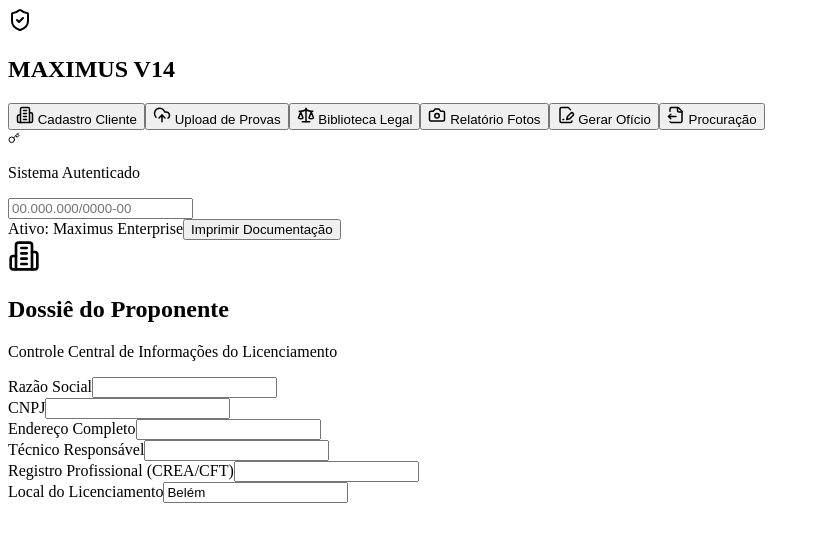
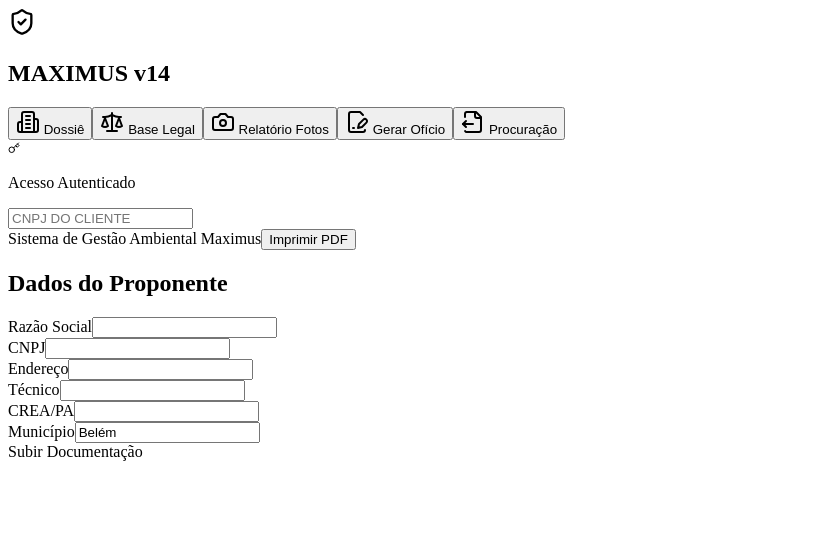
Before and after one commit to AnaSantanaEngAmbiental/auditoria-maximus, a React (Vite) app: page / in a window 1280 px wide. Shown: the top 542 px of the page, without its empty margins (0-820 px from the left). Built offline with nearby package versions, Linux system fonts and the light colour scheme.

Commit message:
Refactor Supabase integration and UI components
Updated Supabase key and modified legal references for better clarity. Enhanced UI elements for improved user experience.

```diff
--- a/src/App.jsx
+++ b/src/App.jsx
@@ -3,10 +3,10 @@ import { createClient } from '@supabase/supabase-js';
 import {
   ShieldCheck, UploadCloud, FileText, Camera, Printer, Gavel,
   CheckCircle2, AlertTriangle, FileSignature, Database,
-  Building2, Clock, CheckCircle, Scale, FileOutput, MapPin, HardDrive, Key
+  Building2, Clock, CheckCircle, Scale, FileOutput, MapPin, Key
 } from 'lucide-react';
 
-// --- CONFIGURAÇÃO SUPABASE INTEGRADA ---
+// --- CONFIGURAÇÃO SUPABASE COM SENHA INTEGRADA ---
 const SUPABASE_URL = 'https://gmhxmtlidgcgpstxiiwg.supabase.co';
 const SUPABASE_KEY = 'maximus 2026'; // Senha restaurada conforme solicitado
 const supabase = createClient(SUPABASE_URL, SUPABASE_KEY);
@@ -21,16 +21,13 @@ export default function SilamMaximusV14() {
   const [fotosDb, setFotosDb] = useState([]);
   const [arquivosDb, setArquivosDb] = useState([]);
 
-  // --- BASE LEGAL COMPLETA E EXAUSTIVA (PARÁ/BRASIL) ---
-  const baseLegalCompilada = [
-    { ref: 'Lei Est. 5.887/95', desc: 'Política Estadual de Meio Ambiente do Pará.', contexto: 'Estruturante' },
-    { ref: 'Res. COEMA 162/21', desc: 'Define competência Municipal no licenciamento no Pará.', contexto: 'Jurisdição' },
-    { ref: 'Inst. Norm. 11/19 SEMAS', desc: 'Roteiro de licenciamento e prazos de renovação (120 dias).', contexto: 'Procedimental' },
-    { ref: 'Res. ANTT 5.998/22', desc: 'Regulamento para Transporte de Produtos Perigosos.', contexto: 'Logística' },
-    { ref: 'ABNT NBR 14725:2023', desc: 'Classificação e Rotulagem GHS (Substitui FISPQ).', contexto: 'Segurança' },
-    { ref: 'ABNT NBR 15481:2023', desc: 'Requisitos para transporte de produtos perigosos.', contexto: 'Operacional' },
-    { ref: 'Lei Federal 12.305/10', desc: 'Plano de Gerenciamento de Resíduos Sólidos (PGRS).', contexto: 'Resíduos' },
-    { ref: 'Dec. Fed. 6.514/08', desc: 'Infrações e Sanções Administrativas Ambientais.', contexto: 'Penal' }
+  // --- BASE LEGAL COMPLETA DO ESTADO DO PARÁ ---
+  const baseLegal = [
+    { ref: 'Lei Estadual 5.887/95', desc: 'Dispõe sobre a Política Estadual do Meio Ambiente do Pará.' },
+    { ref: 'Resolução COEMA 162/21', desc: 'Define o impacto local para fins de licenciamento municipal.' },
+    { ref: 'Instrução Normativa 11/19', desc: 'Estabelece os procedimentos de licenciamento na SEMAS/PA.' },
+    { ref: 'Resolução ANTT 5.998/22', desc: 'Atualização do Regulamento de Transporte de Produtos Perigosos.' },
+    { ref: 'ABNT NBR 14725:2023', desc: 'Nova norma para Fichas de Dados de Segurança (FDS).' }
   ];
 
   useEffect(() => { if (dados.cnpj.length >= 14) carregarDossie(); }, [dados.cnpj]);
@@ -44,7 +41,7 @@ export default function SilamMaximusV14() {
   }
 
   const handleFileUpload = async (e, cat) => {
-    if (!dados.cnpj) return alert("Por favor, identifique o CNPJ do cliente primeiro.");
+    if (!dados.cnpj) return alert("Por favor, informe o CNPJ antes de subir arquivos.");
     setLoading(true);
     const files = Array.from(e.target.files);
     for (const file of files) {
@@ -63,133 +60,119 @@ export default function SilamMaximusV14() {
   };
 
   return (
-    <div className="flex h-screen bg-slate-50 font-sans text-slate-800">
+    <div className="flex h-screen bg-[#F1F5F9] font-sans">
 
-      {/* SIDEBAR */}
+      {/* SIDEBAR COM AUTENTICAÇÃO */}
       <aside className="w-72 bg-[#0F172A] text-white flex flex-col p-6 shadow-2xl no-print">
-        <div className="flex items-center gap-3 mb-10 border-b border-slate-700 pb-6">
-          <div className="bg-green-500 p-2 rounded-xl"><ShieldCheck size={24}/></div>
-          <h1 className="text-lg font-black italic">MAXIMUS <span className="text-green-400">V14</span></h1>
+        <div className="flex items-center gap-2 mb-10 border-b border-slate-700 pb-6">
+          <ShieldCheck className="text-green-500" size={28}/>
+          <h1 className="text-lg font-black italic">MAXIMUS <span className="text-green-400 font-normal">v14</span></h1>
         </div>
 
         <nav className="space-y-1 flex-1">
-          <MenuBtn icon={<Building2/>} label="Cadastro Cliente" active={aba === 'dashboard'} onClick={() => setAba('dashboard')} />
-          <MenuBtn icon={<UploadCloud/>} label="Upload de Provas" active={aba === 'upload'} onClick={() => setAba('upload')} />
-          <MenuBtn icon={<Scale/>} label="Biblioteca Legal" active={aba === 'leis'} onClick={() => setAba('leis')} />
+          <MenuBtn icon={<Building2/>} label="Dossiê" active={aba === 'dashboard'} onClick={() => setAba('dashboard')} />
+          <MenuBtn icon={<Scale/>} label="Base Legal" active={aba === 'leis'} onClick={() => setAba('leis')} />
           <MenuBtn icon={<Camera/>} label="Relatório Fotos" active={aba === 'fotos'} onClick={() => setAba('fotos')} />
           <MenuBtn icon={<FileSignature/>} label="Gerar Ofício" active={aba === 'print_oficio'} onClick={() => setAba('print_oficio')} />
           <MenuBtn icon={<FileOutput/>} label="Procuração" active={aba === 'print_proc'} onClick={() => setAba('print_proc')} />
         </nav>
 
-        <div className="mt-auto p-4 bg-slate-800/50 rounded-2xl border border-slate-700 shadow-inner">
+        <div className="mt-auto p-4 bg-slate-800 rounded-2xl border border-slate-700">
            <div className="flex items-center gap-2 mb-2">
              <Key size={12} className="text-green-400"/>
-             <p className="text-[10px] font-black text-slate-400 uppercase">Sistema Autenticado</p>
+             <p className="text-[9px] font-bold text-slate-500 uppercase">Acesso Autenticado</p>
            </div>
-           <input className="w-full bg-transparent border-none text-[11px] font-bold text-green-500 outline-none" value={dados.cnpj} onChange={(e)=>setDados({...dados, cnpj: e.target.value})} placeholder="00.000.000/0000-00"/>
+           <input
+             className="w-full bg-slate-900 border-none text-xs font-bold p-2 rounded text-green-400 text-center"
+             value={dados.cnpj}
+             onChange={(e)=>setDados({...dados, cnpj: e.target.value})}
+             placeholder="CNPJ DO CLIENTE"
+           />
         </div>
       </aside>
 
       <main className="flex-1 overflow-y-auto">
-        <header className="h-16 bg-white/80 backdrop-blur-md border-b flex justify-between items-center px-10 sticky top-0 z-50 no-print">
-           <span className="text-[10px] font-black text-slate-400 uppercase tracking-widest flex items-center gap-2">
-             <div className={`h-2 w-2 rounded-full ${loading ? 'bg-amber-500 animate-ping' : 'bg-green-500'}`}></div>
-             {loading ? 'Processando Inteligência de Dados...' : `Ativo: ${dados.razao || "Maximus Enterprise"}`}
+        <header className="h-16 bg-white border-b flex justify-between items-center px-10 no-print">
+           <span className="text-[10px] font-black text-slate-400 uppercase tracking-widest">
+             {loading ? "Sincronizando com Supabase..." : "Sistema de Gestão Ambiental Maximus"}
            </span>
-           <button onClick={() => window.print()} className="bg-slate-900 text-white px-6 py-2 rounded-xl text-[10px] font-black uppercase hover:bg-green-600 transition shadow-lg">Imprimir Documentação</button>
+           <button onClick={() => window.print()} className="bg-slate-900 text-white px-6 py-2 rounded-xl text-[10px] font-black uppercase hover:bg-green-600 transition">Imprimir PDF</button>
         </header>
 
         <div className="p-10 max-w-5xl mx-auto">
 
-          {/* ABA: BASE LEGAL COMPLETA */}
-          {aba === 'leis' && (
-            <div className="space-y-6 animate-in slide-in-from-right duration-500">
-              <h2 className="text-2xl font-black text-slate-800 italic uppercase flex items-center gap-3"><Gavel className="text-blue-500"/> Fundamentação Técnica e Jurídica</h2>
-              <div className="grid grid-cols-1 gap-3">
-                {baseLegalCompilada.map((lei, i) => (
-                  <div key={i} className="bg-white p-5 rounded-[2rem] border border-slate-100 flex items-center justify-between group hover:border-blue-400 hover:shadow-md transition cursor-default">
-                    <div className="flex items-center gap-4">
-                      <div className="bg-slate-50 p-3 rounded-2xl text-slate-300 group-hover:text-blue-500 transition"><Scale size={20}/></div>
-                      <div>
-                        <h4 className="text-sm font-black text-slate-700">{lei.ref}</h4>
-                        <p className="text-[11px] text-slate-500 font-bold">{lei.desc}</p>
-                      </div>
-                    </div>
-                    <span className="text-[9px] font-black bg-blue-50 text-blue-500 px-4 py-1.5 rounded-full uppercase">{lei.contexto}</span>
-                  </div>
-                ))}
-              </div>
+          {/* DASHBOARD DE DADOS */}
+          {aba === 'dashboard' && (
+            <div className="bg-white p-12 rounded-[3rem] shadow-sm border border-slate-100 space-y-8 animate-in fade-in">
+               <h2 className="text-xl font-black text-slate-800 uppercase italic">Dados do Proponente</h2>
+               <div className="grid grid-cols-2 gap-6">
+                  <InputGroup label="Razão Social" value={dados.razao} onChange={(v)=>setDados({...dados, razao: v})}/>
+                  <InputGroup label="CNPJ" value={dados.cnpj} onChange={(v)=>setDados({...dados, cnpj: v})}/>
+                  <InputGroup label="Endereço" value={dados.endereco} onChange={(v)=>setDados({...dados, endereco: v})}/>
+                  <InputGroup label="Técnico" value={dados.tecnico} onChange={(v)=>setDados({...dados, tecnico: v})}/>
+                  <InputGroup label="CREA/PA" value={dados.creasql} onChange={(v)=>setDados({...dados, creasql: v})}/>
+                  <InputGroup label="Município" value={dados.cidade} onChange={(v)=>setDados({...dados, cidade: v})}/>
+               </div>
+               <div className="pt-6 border-t">
+                  <label className="bg-slate-900 text-white px-8 py-3 rounded-2xl text-[10px] font-black uppercase cursor-pointer">
+                    Subir Documentação <input type="file" multiple hidden onChange={(e)=>handleFileUpload(e, 'DOCUMENTO')}/>
+                  </label>
+               </div>
             </div>
           )}
 
-          {/* ABA: RELATÓRIO FOTOGRÁFICO PROFISSIONAL */}
+          {/* BASE LEGAL */}
+          {aba === 'leis' && (
+            <div className="space-y-4 animate-in slide-in-from-right">
+              <h2 className="text-xl font-black text-slate-800 italic uppercase">Biblioteca de Normas Aplicáveis</h2>
+              {baseLegal.map((lei, i) => (
+                <div key={i} className="bg-white p-5 rounded-2xl border border-slate-200 flex items-center gap-4">
+                  <div className="bg-blue-50 p-3 rounded-xl text-blue-500"><Gavel size={20}/></div>
+                  <div>
+                    <h4 className="font-bold text-slate-700">{lei.ref}</h4>
+                    <p className="text-xs text-slate-500">{lei.desc}</p>
+                  </div>
+                </div>
+              ))}
+            </div>
+          )}
+
+          {/* RELATÓRIO FOTOGRÁFICO */}
           {aba === 'fotos' && (
-            <div className="space-y-8 animate-in zoom-in duration-300">
-               <div className="flex justify-between items-end no-print">
-                  <div>
-                    <h2 className="text-2xl font-black text-slate-800 italic uppercase">Laudo Fotográfico de Campo</h2>
-                    <p className="text-xs font-bold text-slate-400 mt-1">Conforme orientações da SEMAS-PA e normas ABNT</p>
-                  </div>
-                  <label className="bg-blue-600 text-white px-8 py-3.5 rounded-[1.5rem] text-[10px] font-black uppercase cursor-pointer hover:bg-blue-700 shadow-xl transition-all">
-                    Importar Evidências <input type="file" multiple hidden onChange={(e)=>handleFileUpload(e, 'FOTO')}/>
+            <div className="space-y-8 animate-in zoom-in">
+               <div className="flex justify-between items-center no-print">
+                  <h2 className="text-xl font-black text-slate-800 italic uppercase">Laudo Fotográfico Técnico</h2>
+                  <label className="bg-blue-600 text-white px-6 py-3 rounded-xl text-[10px] font-black uppercase cursor-pointer">
+                    Adicionar Fotos <input type="file" multiple hidden onChange={(e)=>handleFileUpload(e, 'FOTO')}/>
                   </label>
                </div>
                <div className="grid grid-cols-2 gap-8 print:grid-cols-1">
                   {fotosDb.map((f, i) => (
-                    <div key={i} className="bg-white p-6 rounded-[3rem] border shadow-sm break-inside-avoid ring-1 ring-slate-100">
-                       <img src={f.url_publica} className="h-72 w-full object-cover rounded-[2.5rem] mb-5 border border-slate-100" alt="Evidência Ambiental"/>
-                       <div className="px-2">
-                          <p className="text-[10px] font-black text-blue-500 uppercase mb-2 tracking-widest italic">Evidência #{i+1}</p>
-                          <textarea className="w-full bg-slate-50 border-none p-5 rounded-2xl text-[11px] font-bold text-slate-600 h-28 focus:ring-2 ring-green-500" placeholder="Descreva tecnicamente esta evidência..."/>
-                       </div>
+                    <div key={i} className="bg-white p-4 rounded-[2.5rem] border shadow-sm break-inside-avoid">
+                       <img src={f.url_publica} className="h-64 w-full object-cover rounded-[2rem] mb-4 border" alt="Evidência"/>
+                       <textarea className="w-full bg-slate-50 border-none p-4 rounded-2xl text-xs font-bold text-slate-600" placeholder="Legenda técnica..."/>
                     </div>
                   ))}
                </div>
             </div>
           )}
 
-          {/* ABA DASHBOARD */}
-          {aba === 'dashboard' && (
-            <div className="bg-white p-12 rounded-[3.5rem] shadow-sm border border-slate-100 space-y-12 animate-in fade-in">
-               <div className="flex items-center gap-4 border-b pb-8">
-                  <div className="bg-blue-50 p-4 rounded-3xl text-blue-600"><Building2 size={32}/></div>
-                  <div>
-                    <h2 className="text-3xl font-black text-slate-800 uppercase italic">Dossiê do Proponente</h2>
-                    <p className="text-xs font-bold text-slate-400 uppercase tracking-widest">Controle Central de Informações do Licenciamento</p>
-                  </div>
-               </div>
-               <div className="grid grid-cols-2 gap-8">
-                  <InputGroup label="Razão Social" value={dados.razao} onChange={(v)=>setDados({...dados, razao: v})}/>
-                  <InputGroup label="CNPJ" value={dados.cnpj} onChange={(v)=>setDados({...dados, cnpj: v})}/>
-                  <InputGroup label="Endereço Completo" value={dados.endereco} onChange={(v)=>setDados({...dados, endereco: v})}/>
-                  <InputGroup label="Técnico Responsável" value={dados.tecnico} onChange={(v)=>setDados({...dados, tecnico: v})}/>
-                  <InputGroup label="Registro Profissional (CREA/CFT)" value={dados.creasql} onChange={(v)=>setDados({...dados, creasql: v})}/>
-                  <InputGroup label="Local do Licenciamento" value={dados.cidade} onChange={(v)=>setDados({...dados, cidade: v})}/>
-               </div>
+          {/* OFÍCIO DE REQUERIMENTO */}
+          {aba === 'print_oficio' && (
+            <div className="bg-white p-16 text-slate-900 leading-relaxed font-serif animate-in fade-in">
+              <h1 className="text-center font-bold text-xl uppercase underline mb-20">Ofício de Requerimento</h1>
+              <p className="text-right mb-12">{dados.cidade}/PA, {new Date().toLocaleDateString('pt-BR')}</p>
+              <p className="mb-10 font-bold">À Secretaria de Meio Ambiente de {dados.cidade}</p>
+              <p className="indent-12 text-justify mb-8">
+                A empresa <strong>{dados.razao || "[RAZÃO SOCIAL]"}</strong>, CNPJ <strong>{dados.cnpj || "[CNPJ]"}</strong>,
+                vem requerer a abertura de processo de licenciamento ambiental, conforme as normas vigentes da SEMAS/PA.
+              </p>
+              <div className="mt-40 flex flex-col items-center">
+                <div className="border-t border-black w-64 mb-2"></div>
+                <p className="text-xs font-bold uppercase">{dados.razao || "Assinatura"}</p>
+              </div>
             </div>
           )}
-
-          {/* DOCUMENTOS PARA IMPRESSÃO INTEGRADOS */}
-          <div className="print:block">
-            {aba === 'print_oficio' && (
-              <div className="bg-white p-20 leading-relaxed text-slate-900 animate-in slide-in-from-bottom-10">
-                <h1 className="text-center font-bold text-2xl uppercase underline mb-24">Ofício de Requerimento de Licenciamento</h1>
-                <p className="text-right mb-16 font-bold">{dados.cidade}/PA, {new Date().toLocaleDateString('pt-BR')}</p>
-                <p className="mb-12 font-black">Excelentíssimo Secretário de Meio Ambiente,</p>
-                <p className="indent-12 text-justify mb-10 text-lg">
-                  O requerente <strong>{dados.razao || "[RAZÃO SOCIAL]"}</strong>, devidamente inscrito no CNPJ sob o nº <strong>{dados.cnpj || "[CNPJ]"}</strong>,
-                  situado em {dados.endereco || "[ENDEREÇO]"}, vem respeitosamente requerer a concessão de
-                  <strong> LICENÇA AMBIENTAL</strong> para suas atividades operacionais, conforme documentação técnica anexa e em conformidade
-                  com a legislação vigente no Estado do Pará.
-                </p>
-                <p className="indent-12 text-justify mb-10 text-lg">Nestes termos, pede e aguarda deferimento.</p>
-                <div className="mt-52 flex flex-col items-center">
-                  <div className="border-t-2 border-slate-900 w-80 mb-3"></div>
-                  <p className="font-black text-sm uppercase">{dados.razao || "Assinatura do Representante Legal"}</p>
-                </div>
-              </div>
-            )}
-          </div>
 
         </div>
       </main>
@@ -197,23 +180,19 @@ export default function SilamMaximusV14() {
   );
 }
 
-// UI COMPONENT HELPERS
 function MenuBtn({ icon, label, active, onClick }) {
   return (
-    <button onClick={onClick} className={`w-full flex items-center gap-4 p-4 rounded-2xl transition-all duration-300 text-[11px] font-black uppercase tracking-tight ${
-      active ? 'bg-green-600 text-white shadow-xl shadow-green-900/40 translate-x-2' : 'text-slate-500 hover:bg-slate-800/50 hover:text-white'
-    }`}> {React.cloneElement(icon, { size: 18 })} {label} </button>
+    <button onClick={onClick} className={`w-full flex items-center gap-4 p-4 rounded-xl transition-all text-[11px] font-black uppercase ${
+      active ? 'bg-green-600 text-white shadow-lg' : 'text-slate-400 hover:bg-slate-800'
+    }`}> {icon} {label} </button>
   );
 }
 
 function InputGroup({ label, value, onChange }) {
   return (
-    <div className="space-y-2 group">
-      <label className="text-[10px] font-black text-slate-400 uppercase ml-4 tracking-widest group-focus-within:text-green-500 transition-colors">{label}</label>
-      <input
-        type="text" value={value} onChange={(e) => onChange(e.target.value)}
-        className="w-full bg-slate-100 border-2 border-transparent p-5 rounded-[1.5rem] focus:border-green-500 font-bold text-slate-700 outline-none transition-all focus:bg-white shadow-inner"
-      />
+    <div className="space-y-1">
+      <label className="text-[9px] font-black text-slate-400 uppercase ml-2">{label}</label>
+      <input type="text" value={value} onChange={(e) => onChange(e.target.value)} className="w-full bg-slate-50 border-2 border-transparent p-4 rounded-2xl focus:border-green-500 font-bold text-slate-700 outline-none"/>
     </div>
   );
 }
```
